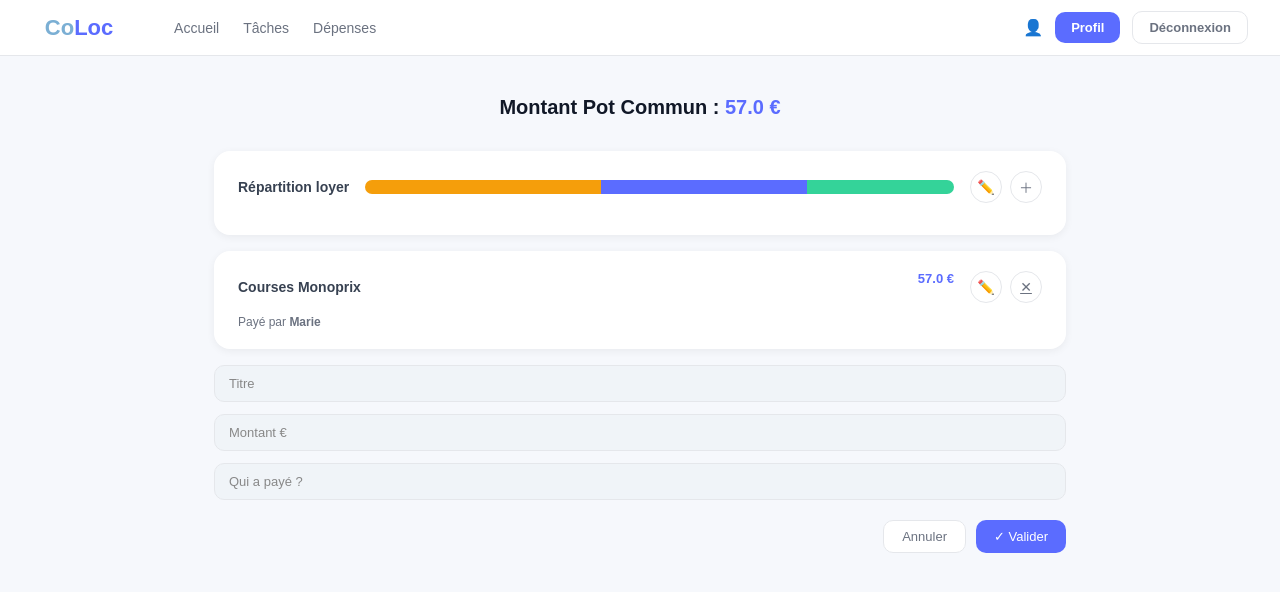
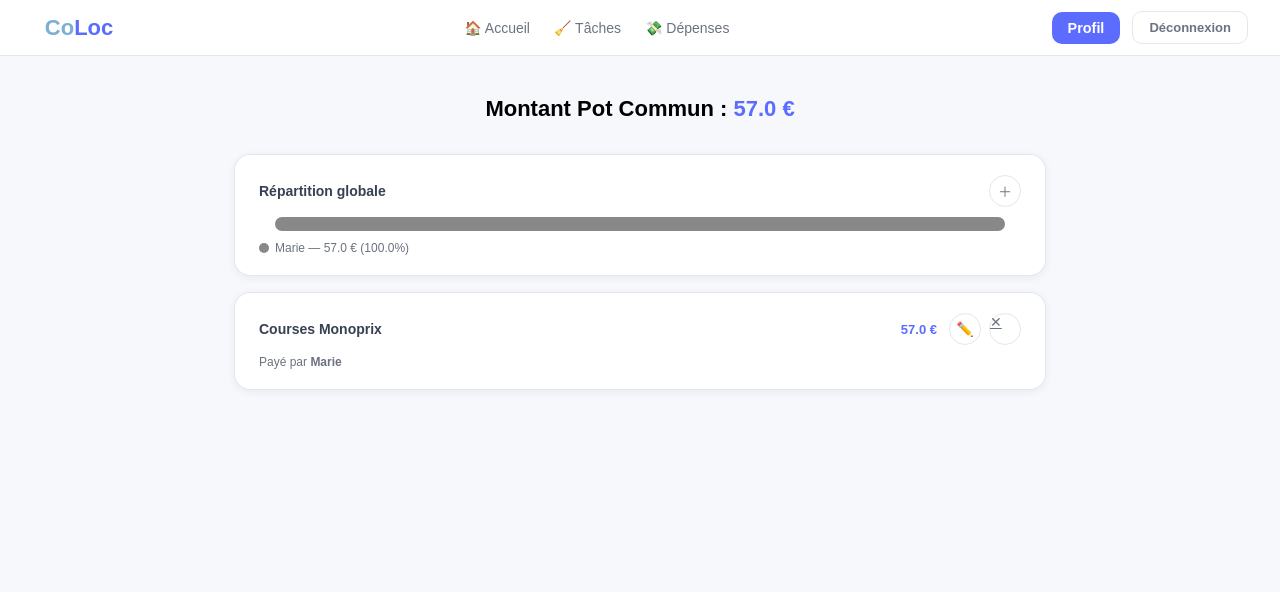
Before and after one commit to balletFrancois18/Projet-IHM-Colocation, a Flask app: page /depenses in a window 1280 px wide. Shown: the top 592 px of the page. Run offline with Flask 3, Linux system fonts and the light colour scheme.

```diff
--- a/static/script.js
+++ b/static/script.js
@@ -9,8 +9,17 @@
 
  */
 
+function ouvrirModal() {
+  document.getElementById('modal-titre').textContent = 'Ajouter une dépense';
+  document.getElementById('modal-form').action = "{{ url_for('depenses.ajouter_depense') }}";
+  document.getElementById('input-titre').value   = '';
+  document.getElementById('input-montant').value = '';
+  document.getElementById('input-payeur').value  = '';
+  document.getElementById('modal').classList.add('active');
+}
+
 function ouvrirModalModifier(id, titre, montant, payeur) {
-  document.getElementById('modal-titre').textContent = 'Modifier une charge';
+  document.getElementById('modal-titre').textContent = 'Modifier une dépense';
   document.getElementById('modal-form').action = '/depenses/modifier/' + id;
   document.getElementById('input-titre').value   = titre;
   document.getElementById('input-montant').value = montant;
@@ -18,11 +27,10 @@ function ouvrirModalModifier(id, titre, montant, payeur) {
   document.getElementById('modal').classList.add('active');
 }
 
-function ouvrirModal(type) {
-  document.getElementById('modal-titre').textContent = 'Ajouter une charge';
-  document.getElementById('modal-form').action = "{{ url_for('depenses.ajouter_depense') }}";
-  document.getElementById('input-titre').value   = '';
-  document.getElementById('input-montant').value = '';
-  document.getElementById('input-payeur').value  = '';
-  document.getElementById('modal').classList.add('active');
+function fermerModal() {
+  document.getElementById('modal').classList.remove('active');
 }
+
+document.getElementById('modal').addEventListener('click', function(e) {
+  if (e.target === this) fermerModal();
+});
--- a/templates/depenses.html
+++ b/templates/depenses.html
@@ -2,14 +2,11 @@
 <html lang="fr">
 <head>
   <meta charset="UTF-8">
-  <meta name="viewport" content="width=device-width, initial-scale=1.0">
   <title>CoLoc — Dépenses</title>
   <link rel="stylesheet" href="{{ url_for('static', filename='style.css') }}">
-  <script src="{{ url_for('static', filename='script.js') }}"></script>
   <style>
     * { box-sizing: border-box; margin: 0; padding: 0; }
-    body { font-family: 'DM Sans', sans-serif; background: #F6F8FC; }
-
+    body { font-family: sans-serif; background: #F6F8FC; }
     .navbar {
       display: flex; align-items: center; justify-content: space-between;
       padding: 16px 32px; background: white;
@@ -18,66 +15,54 @@
     .nav-logo { font-size: 22px; font-weight: 800; }
     .nav-logo span { color: #5B6CFF; }
     .nav-links { display: flex; gap: 24px; }
-    .nav-links a { text-decoration: none; color: #6B7280; font-weight: 500; font-size: 14px; }
+    .nav-links a { text-decoration: none; color: #6B7280; font-size: 14px; }
     .nav-links a:hover { color: #5B6CFF; }
-    .nav-right { display: flex; align-items: center; gap: 12px; }
     .btn-profil {
       padding: 8px 16px; background: #5B6CFF; color: white;
-      border: none; border-radius: 10px; cursor: pointer; font-size: 13px;
+      border: none; border-radius: 10px; cursor: pointer;
     }
     .btn-logout {
       padding: 8px 16px; background: white; color: #6B7280;
       border: 1px solid #E5E7EB; border-radius: 10px;
-      cursor: pointer; font-size: 13px; text-decoration: none;
+      text-decoration: none; font-size: 13px;
     }
-
-    .container { max-width: 900px; margin: 40px auto; padding: 0 24px; }
-
-    /* Pot commun */
+    .container { max-width: 860px; margin: 40px auto; padding: 0 24px; }
     .pot-commun {
-      text-align: center; font-size: 20px; font-weight: 700;
-      margin-bottom: 32px; color: #111827;
+      text-align: center; font-size: 22px; font-weight: 700;
+      margin-bottom: 32px;
     }
     .pot-commun span { color: #5B6CFF; }
-
-    /* Card catégorie */
-    .categorie-card {
-      background: white; border-radius: 16px;
-      padding: 20px 24px; margin-bottom: 16px;
-      box-shadow: 0 2px 8px rgba(0,0,0,0.06);
+    .card {
+      background: white; border-radius: 16px; padding: 20px 24px;
+      margin-bottom: 16px; box-shadow: 0 2px 8px rgba(0,0,0,0.06);
     }
-    .categorie-header {
+    .card-header {
       display: flex; align-items: center;
-      justify-content: space-between; margin-bottom: 12px;
+      justify-content: space-between; margin-bottom: 10px;
     }
-    .categorie-titre { font-size: 14px; font-weight: 600; color: #374151; }
-
-    /* Barre de répartition colorée */
-    .barre-repartition {
+    .card-titre { font-size: 14px; font-weight: 600; color: #374151; }
+    .barre {
       display: flex; height: 14px; border-radius: 20px;
       overflow: hidden; flex: 1; margin: 0 16px;
     }
-    .barre-segment { height: 100%; }
-
-    /* Boutons action */
-    .categorie-actions { display: flex; gap: 8px; }
+    .barre-segment { height: 100%; transition: width 0.5s ease; }
+    .card-actions { display: flex; gap: 8px; }
     .btn-action {
       width: 32px; height: 32px; border-radius: 50%;
       border: 1.5px solid #E5E7EB; background: white;
-      display: flex; align-items: center; justify-content: center;
       cursor: pointer; font-size: 14px; color: #6B7280;
-      transition: all 0.2s;
     }
     .btn-action:hover { border-color: #5B6CFF; color: #5B6CFF; }
-
-    /* Champ courses vide */
-    .courses-input {
-      width: 60%; padding: 10px 14px;
-      border: 1.5px solid #E5E7EB; border-radius: 10px;
-      font-size: 13px; color: #6B7280; background: white;
+    .legende {
+      display: flex; gap: 16px; margin-top: 10px; flex-wrap: wrap;
     }
-
-    /* Modal ajout/modification */
+    .legende-item {
+      display: flex; align-items: center; gap: 6px;
+      font-size: 12px; color: #6B7280;
+    }
+    .legende-dot {
+      width: 10px; height: 10px; border-radius: 50%;
+    }
     .modal-overlay {
       display: none; position: fixed; inset: 0;
       background: rgba(0,0,0,0.3); z-index: 100;
@@ -87,109 +72,128 @@
     .modal {
       background: white; border-radius: 16px;
       padding: 28px; width: 360px;
-      box-shadow: 0 12px 40px rgba(0,0,0,0.15);
     }
-    .modal-titre { font-size: 15px; font-weight: 600; margin-bottom: 16px; color: #374151; }
+    .modal-titre { font-size: 15px; font-weight: 600; margin-bottom: 16px; }
     .modal-input {
       width: 100%; padding: 10px 14px;
       border: 1.5px solid #E5E7EB; border-radius: 10px;
       font-size: 13px; margin-bottom: 12px;
     }
-    .modal-input:focus { outline: none; border-color: #5B6CFF; }
-    .modal-actions { display: flex; justify-content: flex-end; gap: 10px; margin-top: 8px; }
+    .modal-actions { display: flex; justify-content: flex-end; gap: 10px; }
     .btn-valider {
       padding: 8px 18px; background: #5B6CFF; color: white;
-      border: none; border-radius: 10px; cursor: pointer; font-size: 13px;
+      border: none; border-radius: 10px; cursor: pointer;
     }
     .btn-annuler {
       padding: 8px 18px; background: white; color: #6B7280;
-      border: 1.5px solid #E5E7EB; border-radius: 10px;
-      cursor: pointer; font-size: 13px;
+      border: 1.5px solid #E5E7EB; border-radius: 10px; cursor: pointer;
     }
   </style>
 </head>
 <body>
 
-
-
-<!-- Navbar -->
 <nav class="navbar">
   <div class="nav-logo">Co<span>Loc</span></div>
   <div class="nav-links">
-    <a href="{{ url_for('index') }}">Accueil</a>
-    <a href="{{ url_for('taches.liste_taches') }}">Tâches</a>
-    <a href="{{ url_for('depenses.liste_depenses') }}">Dépenses</a>
+    <a href="{{ url_for('index') }}">🏠 Accueil</a>
+    <a href="{{ url_for('taches.liste_taches') }}">🧹 Tâches</a>
+    <a href="{{ url_for('depenses.liste_depenses') }}">💸 Dépenses</a>
   </div>
-  <div class="nav-right">
-    <div>👤</div>
+  <div style="display:flex;align-items:center;gap:12px">
     <button class="btn-profil">Profil</button>
     <a href="{{ url_for('auth.logout') }}" class="btn-logout">Déconnexion</a>
   </div>
 </nav>
 
-
 <div class="container">
 
-  <!-- Pot commun -->
+  <!-- Pot commun total -->
   <div class="pot-commun">
     Montant Pot Commun : <span>{{ total }} €</span>
   </div>
 
-  <!-- Répartition loyer -->
-  <div class="categorie-card">
-    <div class="categorie-header">
-      <span class="categorie-titre">Répartition loyer</span>
-      <div class="barre-repartition">
-        <div class="barre-segment" style="width:40%;background:#F59E0B"></div>
-        <div class="barre-segment" style="width:35%;background:#5B6CFF"></div>
-        <div class="barre-segment" style="width:25%;background:#34D399"></div>
+  <!-- Barre globale de répartition -->
+  <div class="card">
+    <div class="card-header">
+      <span class="card-titre">Répartition globale</span>
+      <button class="btn-action" onclick="ouvrirModal()">＋</button>
+    </div>
+    <div class="barre">
+      {% for b in barres %}
+        <div class="barre-segment"
+             style="width:{{ b.pourcentage }}%;background:{{ b.couleur }}">
+        </div>
+      {% endfor %}
+    </div>
+    <!-- Légende avec nom + montant + couleur -->
+    <div class="legende">
+      {% for b in barres %}
+      <div class="legende-item">
+        <div class="legende-dot" style="background:{{ b.couleur }}"></div>
+        <span>{{ b.nom }} — {{ b.montant }} € ({{ b.pourcentage }}%)</span>
       </div>
-      <div class="categorie-actions">
-        <button class="btn-action" onclick="ouvrirModal('modifier')">✏️</button>
-        <button class="btn-action" onclick="ouvrirModal('ajouter')">＋</button>
-      </div>
+      {% endfor %}
     </div>
   </div>
 
-
+  <!-- Liste des dépenses -->
   {% for depense in depenses %}
-<div class="categorie-card">
-  <div class="categorie-header">
-    <span class="categorie-titre">{{ depense.titre }}</span>
-    <div class="categorie-actions">
-      <span style="font-size:13px;font-weight:600;color:#5B6CFF;margin-right:8px">
-        {{ depense.montant }} €
-      </span>
-
-      <!-- Bouton modifier — ouvre le modal avec les données pré-remplies -->
-      <button class="btn-action"
-        onclick="ouvrirModalModifier({{ depense.id }}, '{{ depense.titre }}', {{ depense.montant }}, '{{ depense.payeur }}')">
-        ✏️
-      </button>
-
-      <!-- Bouton supprimer -->
-      <a href="{{ url_for('depenses.supprimer_depense', id=depense.id) }}"
-         class="btn-action"
-         onclick="return confirm('Supprimer cette dépense ?')">
-        ✕
-      </a>
+  <div class="card">
+    <div class="card-header">
+      <span class="card-titre">{{ depense.titre }}</span>
+      <div style="display:flex;align-items:center;gap:12px">
+        <span style="font-size:13px;font-weight:700;color:#5B6CFF">
+          {{ depense.montant }} €
+        </span>
+        <div class="card-actions">
+          <button class="btn-action"
+            onclick="ouvrirModalModifier(
+              {{ depense.id }},
+              '{{ depense.titre }}',
+              {{ depense.montant }},
+              '{{ depense.payeur }}')">✏️
+          </button>
+          <a href="{{ url_for('depenses.supprimer_depense', id=depense.id) }}"
+             class="btn-action"
+             onclick="return confirm('Supprimer ?')">✕</a>
+        </div>
+      </div>
+    </div>
+    <div style="font-size:12px;color:#6B7280">
+      Payé par <strong>{{ depense.payeur }}</strong>
     </div>
   </div>
-  <div style="font-size:12px;color:#6B7280;margin-top:4px">
-    Payé par <strong>{{ depense.payeur }}</strong>
+  {% endfor %}
+
+  {% if depenses|length == 0 %}
+  <div style="text-align:center;padding:40px;color:#6B7280">
+    Aucune dépense. <br><br>
+    <button class="btn-valider" onclick="ouvrirModal()">＋ Ajouter</button>
+  </div>
+  {% endif %}
+
+</div>
+
+<!-- Modal ajouter / modifier -->
+<div class="modal-overlay" id="modal">
+  <div class="modal">
+    <div class="modal-titre" id="modal-titre">Ajouter une dépense</div>
+    <form method="POST" id="modal-form"
+          action="{{ url_for('depenses.ajouter_depense') }}">
+      <input type="text"   id="input-titre"   name="titre"
+             class="modal-input" placeholder="Ex: Loyer, Courses..." required>
+      <input type="number" id="input-montant" name="montant"
+             class="modal-input" placeholder="Montant en €"
+             step="0.01" required>
+      <input type="text"   id="input-payeur"  name="payeur"
+             class="modal-input" placeholder="Qui a payé ?" required>
+      <div class="modal-actions">
+        <button type="button" class="btn-annuler"
+                onclick="fermerModal()">Annuler</button>
+        <button type="submit" class="btn-valider">Valider</button>
+      </div>
+    </form>
   </div>
 </div>
-{% endfor %}
-
-
-
-
-<form method="POST" id="modal-form">
-  <input type="text"   id="input-titre"   name="titre"   class="modal-input" placeholder="Titre" required>
-  <input type="number" id="input-montant" name="montant" class="modal-input" placeholder="Montant €" step="0.01" required>
-  <input type="text"   id="input-payeur"  name="payeur"  class="modal-input" placeholder="Qui a payé ?" required>
-  <div class="modal-actions">
-    <button type="button" class="btn-annuler" onclick="fermerModal()">Annuler</button>
-    <button type="submit" class="btn-valider">✓ Valider</button>
-  </div>
-</form>
+</body>
+</html>
```
